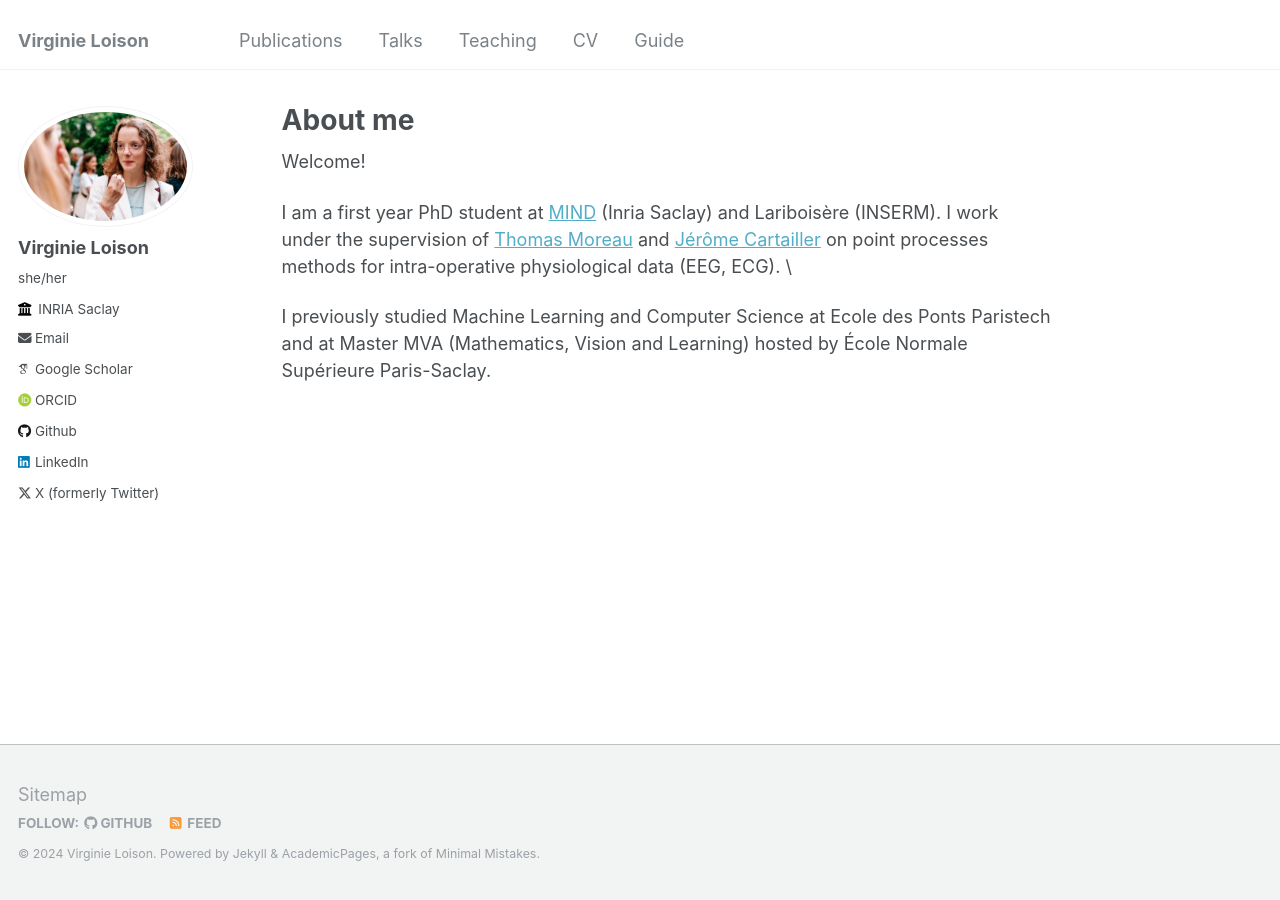
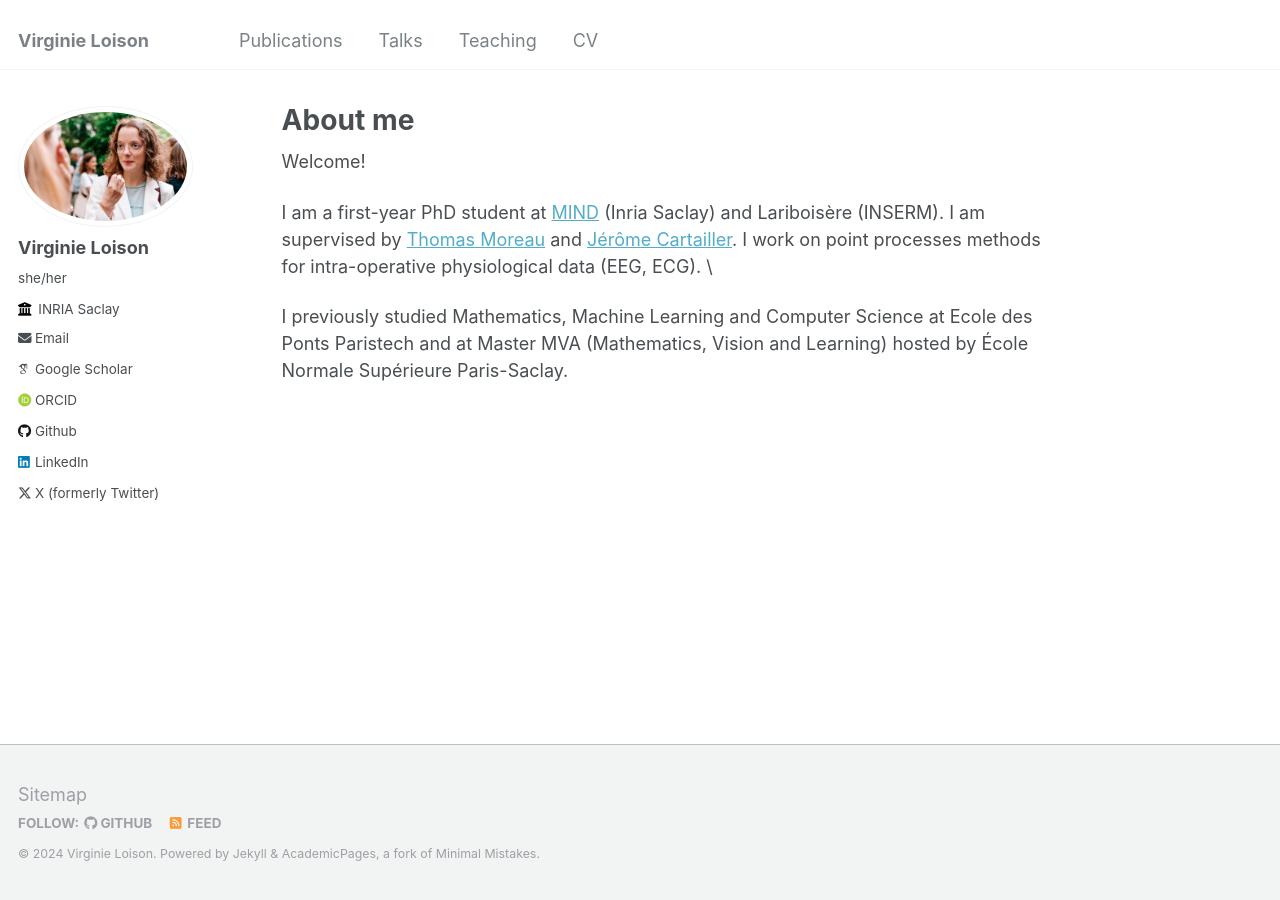
Before and after one commit to vloison/vloison.github.io, a Jekyll site: the page built from _pages/about.md, in a window 1280 px wide. Built offline with Jekyll 4.4.1, drawn with Linux system fonts in a browser that asks for light colours; some web fonts are replaced.

Commit message:
fix typos

```diff
--- a/_data/navigation.yml
+++ b/_data/navigation.yml
@@ -12,5 +12,5 @@ main:
   - title: "CV"
     url: /cv/
 
-  - title: "Guide"
-    url: /markdown/
+  # - title: "Guide"
+  #   url: /markdown/
--- a/_pages/about.md
+++ b/_pages/about.md
@@ -8,6 +8,6 @@ redirect_from:
 ---
 Welcome!
 
-I am a first year PhD student at [MIND](https://team.inria.fr/mind/) (Inria Saclay) and Lariboisère (INSERM). I work under the supervision of [Thomas Moreau](https://tommoral.github.io) and [Jérôme Cartailler](https://scholar.google.com/citations?user=9ZMnTioAAAAJ&hl=fr) on point processes methods for intra-operative physiological data (EEG, ECG). \\
+I am a first-year PhD student at [MIND](https://team.inria.fr/mind/) (Inria Saclay) and Lariboisère (INSERM). I am supervised by [Thomas Moreau](https://tommoral.github.io) and [Jérôme Cartailler](https://scholar.google.com/citations?user=9ZMnTioAAAAJ&hl=fr). I work on point processes methods for intra-operative physiological data (EEG, ECG). \\
 
-I previously studied Machine Learning and Computer Science at Ecole des Ponts Paristech and at Master MVA (Mathematics, Vision and Learning) hosted by École Normale Supérieure Paris-Saclay.
+I previously studied Mathematics, Machine Learning and Computer Science at Ecole des Ponts Paristech and at Master MVA (Mathematics, Vision and Learning) hosted by École Normale Supérieure Paris-Saclay.
```
